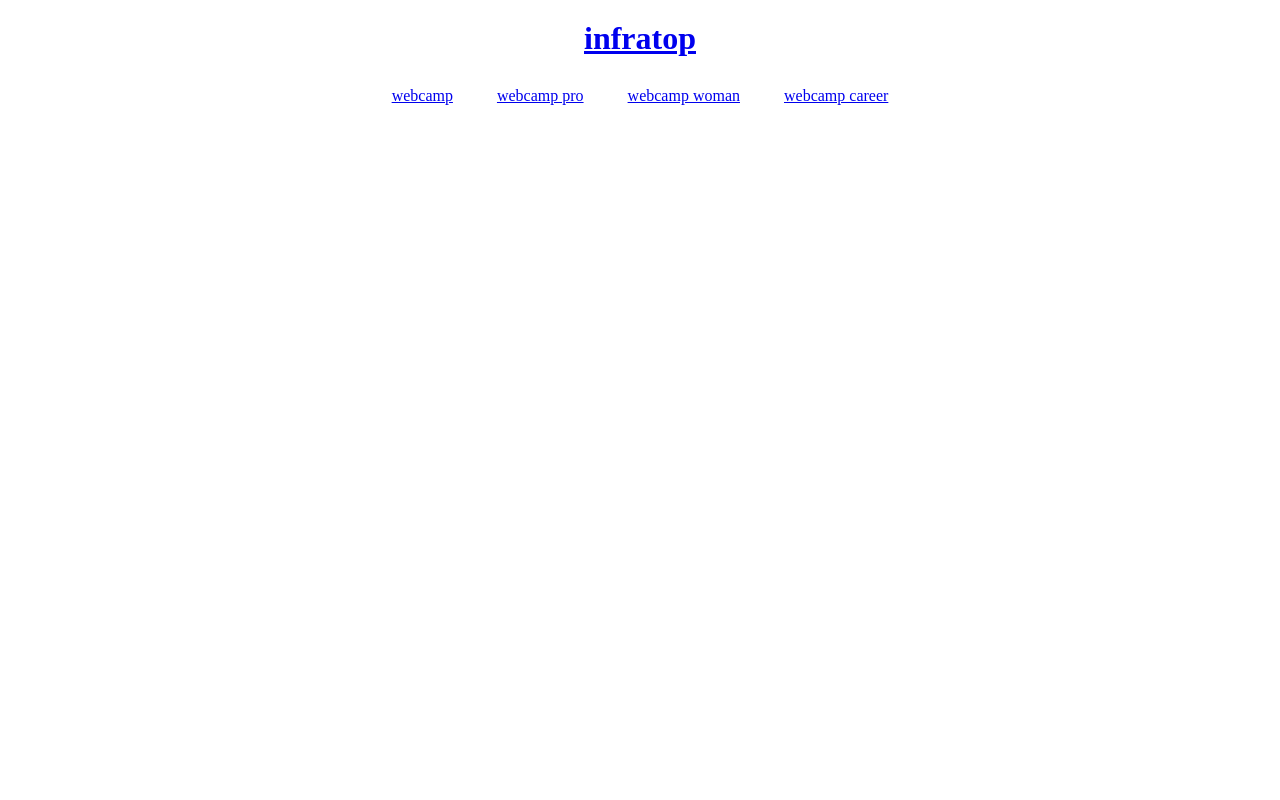
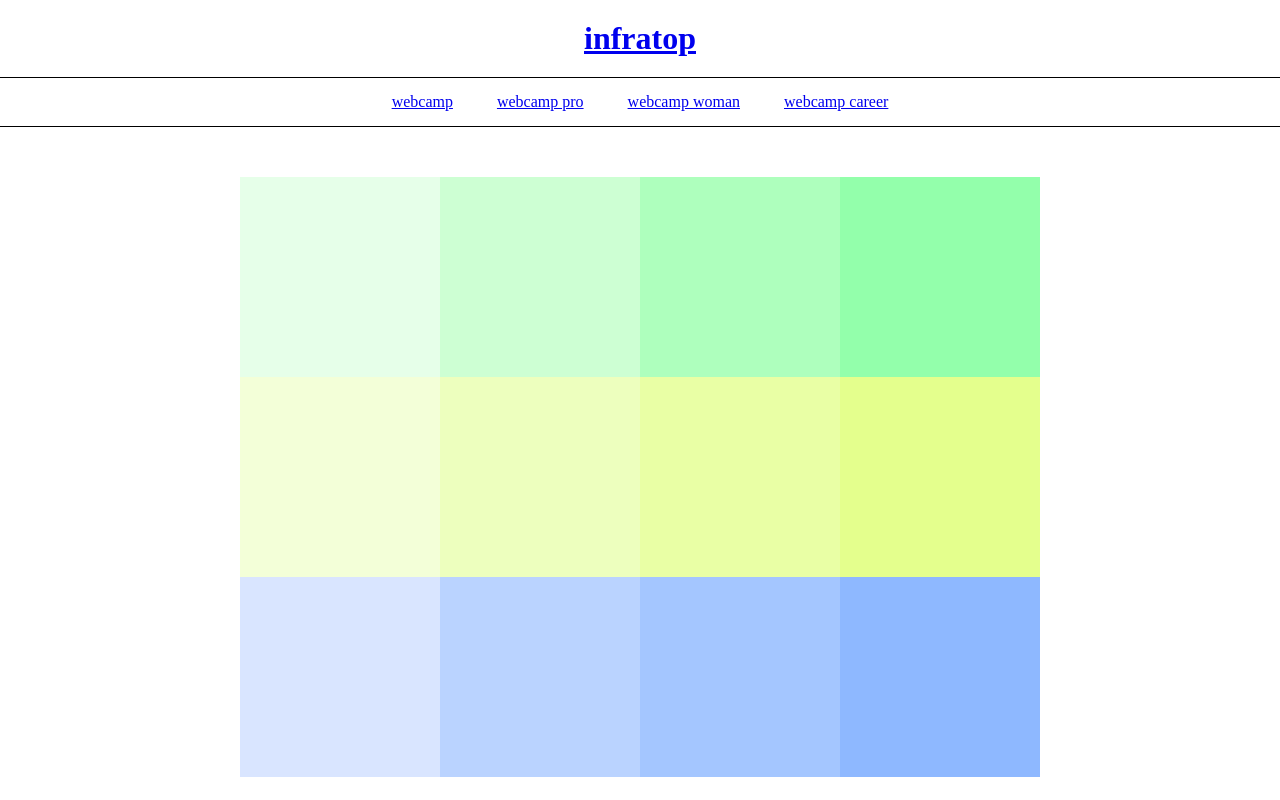
Before and after one commit to Yusukesmall/1-5, a plain HTML site: page index.html in a window 1280 px wide. Shown: the top 800 px of the page. Drawn offline with Linux system fonts and the light colour scheme.

Commit message:
[finish]1-5

```diff
--- a/index.html
+++ b/index.html
@@ -28,12 +28,20 @@
 	      </li>
     	</ul>
     </nav>
-	<div class="main-visual">
-		<div class="main-visual-content"></div>
-	</div>
+
 	<div class="main clearfix">
-		<div class="blog"></div>
-        <div class="sidebar"></div>
+			<div class="g1"></div>
+			<div class="g2"></div>
+			<div class="g3"></div>
+			<div class="g4"></div>
+        	<div class="y1"></div>
+			<div class="y2"></div>
+			<div class="y3"></div>
+			<div class="y4"></div>
+        	<div class="b1"></div>
+			<div class="b2"></div>
+			<div class="b3"></div>
+			<div class="b4"></div>
 	</div>
 	<footer>
 		<p class="footer-text">© All rights reserved by Infratop.Inc.</p>
--- a/style.css
+++ b/style.css
@@ -9,17 +9,19 @@
   clear: both;
 }
 header {
-	width: 90%;
+	width: 100%;
 	padding: 20px 0;
   margin: 0 auto;
   text-align: center;
 }
-header .headline {
-  font-size: 32px;
+
+nav{
+  border-top:1px solid black;
+  border-bottom:1px solid black;
 }
 .nav-list {
   text-align: center;
-  padding: 10px 0;
+  padding: 15px 0;
   margin: 0 auto;
 }
 .nav-list-item {
@@ -27,41 +29,83 @@ header .headline {
   display: inline-block;
   margin: 0 20px;
 }
-.main-visual{
-	width: 100%;
-	height: 300px;
+.main{
+	width: 800px;
+	margin: 50px auto;
 }
-.main{
-	width: 840px;
-	/*hrightを削除*/
-	margin: 0 auto;
-}
-.footer{
-	width: 100%;
-	height: 120px;
-}
-.header-top {
-  width: 100%; /* 横幅いっぱい */
-  height: 70px; /* 高さ100px */
-}
-.header-bottom {
-  width: 100%; /* 横幅いっぱい */
-  height: 50px; /* 高さ100px */
-}
-.main-visual-content {
-  width: 350px; /* 横幅350px */
-  height: 300px; /* 親の高さに揃える */
-}
-.blog {
-  width: 600px; /* 横幅600px */
-  height: 1400px; /* 高さ600px */
+.g1{
+  background-color:#e6ffe9;
+  width:200px;
+  height:200px;
   float:left;
 }
-.sidebar {
-  width: 240px; /* 横幅240px */
-  height: 1400px; /* 高さ600px */
+.g2{
+  background-color:#cdffd3;
+  width:200px;
+  height:200px;
   float:left;
 }
+.g3{
+  background-color:#aeffbd;
+  width:200px;
+  height:200px;
+  float:left;
+}
+.g4{
+  background-color:#93ffab;
+  width:200px;
+  height:200px;
+  float:left;
+}
+.y1{
+  background-color:#f3ffd8;
+  width:200px;
+  height:200px;
+  float:left;
+}
+.y2{
+  background-color:#edffbe;
+  width:200px;
+  height:200px;
+  float:left;
+}
+.y3{
+  background-color:#e9ffa5;
+  width:200px;
+  height:200px;
+  float:left;
+}
+.y4{
+  background-color:#e4ff8d;
+  width:200px;
+  height:200px;
+  float:left;
+}
+.b1{
+  background-color:#d9e5ff;
+  width:200px;
+  height:200px;
+  float:left;
+}
+.b2{
+  background-color:#bad3ff;
+  width:200px;
+  height:200px;
+  float:left;
+}
+.b3{
+  background-color:#a4c6ff;
+  width:200px;
+  height:200px;
+  float:left;
+}
+.b4{
+  background-color:#8eb8ff;
+  width:200px;
+  height:200px;
+  float:left;
+}
+
 footer{
   width:100%;
   height:120px;
```
